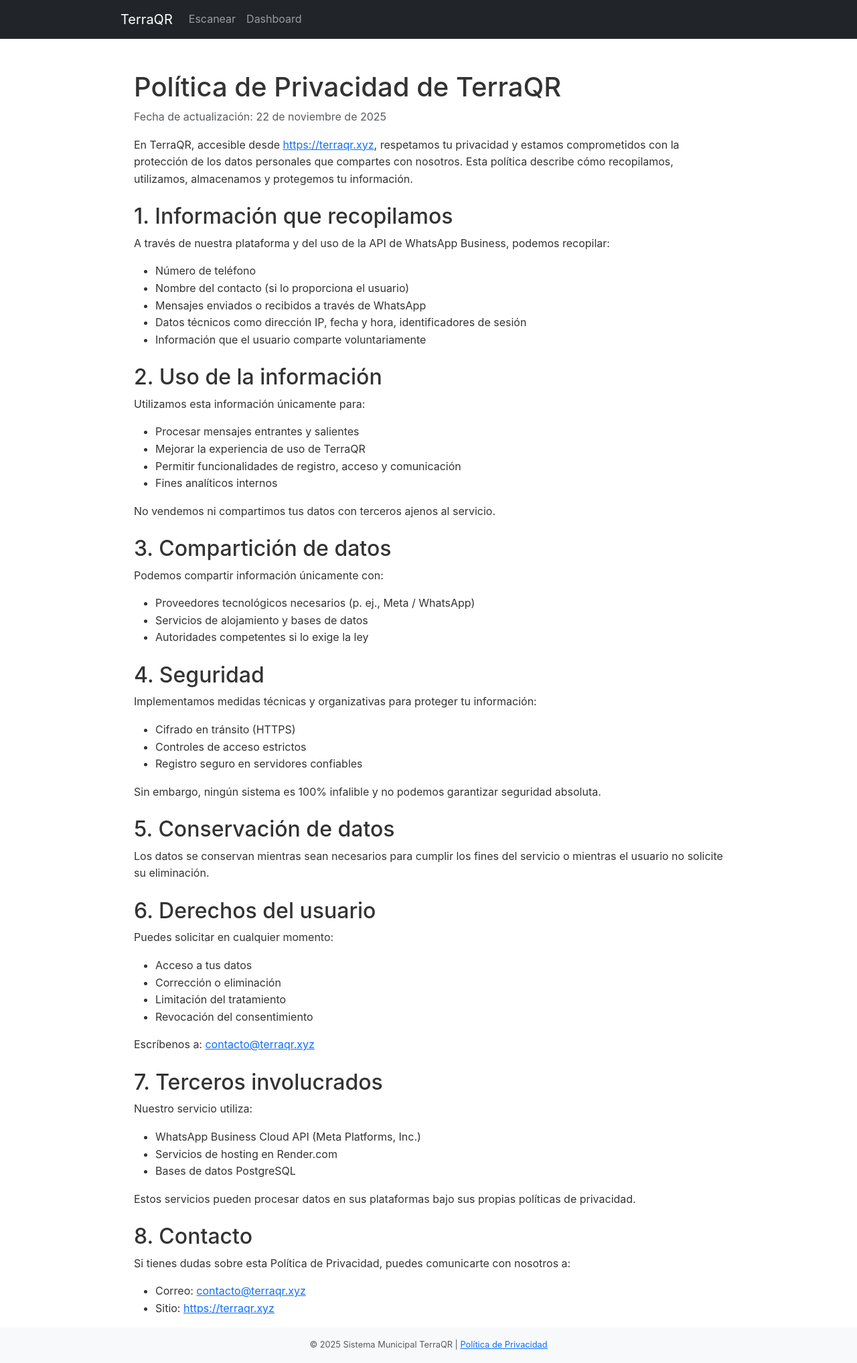
After one commit to ChrisssLeonnn/TerraQR_Python_Final, a FastAPI app: template app/templates/privacy_policy.html in a window 1280 px wide. The commit adds this page. Shown: the whole page at 67% size. Run offline with FastAPI, Linux system fonts and the light colour scheme; the template is opened without the code that fills it, so the values that code supplies are empty; parts of the project's set-up code (start-up, migrations or seed data) failed here and were passed over.

Commit message:
Feat: Add privacy policy page

```diff
--- a/app/routers/web.py
+++ b/app/routers/web.py
@@ -186,6 +186,11 @@ async def validate_and_register_qr_page( # Renamed function
 # async def handle_web_access(...):
 #     pass
 
+@router.get("/privacy", response_class=HTMLResponse)
+async def privacy_policy_page(request: Request):
+    """Displays the privacy policy page."""
+    return templates.TemplateResponse("privacy_policy.html", {"request": request})
+
 @router.get("/dashboard", response_class=HTMLResponse)
 async def dashboard_page(
     request: Request,
--- a/app/templates/_base.html
+++ b/app/templates/_base.html
@@ -39,7 +39,7 @@
     </main>
     <footer class="main-footer mt-auto py-3 bg-light">
         <div class="container text-center">
-            <span class="text-muted">&copy; 2025 Sistema Municipal TerraQR</span>
+            <span class="text-muted">&copy; 2025 Sistema Municipal TerraQR | <a href="/privacy">Política de Privacidad</a></span>
         </div>
     </footer>
     <script src="https://cdn.jsdelivr.net/npm/bootstrap@5.3.2/dist/js/bootstrap.bundle.min.js"></script>
--- /dev/null
+++ b/app/templates/privacy_policy.html
@@ -0,0 +1,78 @@
+{% extends "_base.html" %}
+
+{% block title %}Política de Privacidad{% endblock %}
+
+{% block content %}
+<div class="container mt-5">
+    <h1>Política de Privacidad de TerraQR</h1>
+    <p class="text-muted">Fecha de actualización: 22 de noviembre de 2025</p>
+
+    <p>En TerraQR, accesible desde <a href="https://terraqr.xyz">https://terraqr.xyz</a>, respetamos tu privacidad y estamos comprometidos con la protección de los datos personales que compartes con nosotros. Esta política describe cómo recopilamos, utilizamos, almacenamos y protegemos tu información.</p>
+
+    <h2 class="mt-4">1. Información que recopilamos</h2>
+    <p>A través de nuestra plataforma y del uso de la API de WhatsApp Business, podemos recopilar:</p>
+    <ul>
+        <li>Número de teléfono</li>
+        <li>Nombre del contacto (si lo proporciona el usuario)</li>
+        <li>Mensajes enviados o recibidos a través de WhatsApp</li>
+        <li>Datos técnicos como dirección IP, fecha y hora, identificadores de sesión</li>
+        <li>Información que el usuario comparte voluntariamente</li>
+    </ul>
+
+    <h2 class="mt-4">2. Uso de la información</h2>
+    <p>Utilizamos esta información únicamente para:</p>
+    <ul>
+        <li>Procesar mensajes entrantes y salientes</li>
+        <li>Mejorar la experiencia de uso de TerraQR</li>
+        <li>Permitir funcionalidades de registro, acceso y comunicación</li>
+        <li>Fines analíticos internos</li>
+    </ul>
+    <p>No vendemos ni compartimos tus datos con terceros ajenos al servicio.</p>
+
+    <h2 class="mt-4">3. Compartición de datos</h2>
+    <p>Podemos compartir información únicamente con:</p>
+    <ul>
+        <li>Proveedores tecnológicos necesarios (p. ej., Meta / WhatsApp)</li>
+        <li>Servicios de alojamiento y bases de datos</li>
+        <li>Autoridades competentes si lo exige la ley</li>
+    </ul>
+
+    <h2 class="mt-4">4. Seguridad</h2>
+    <p>Implementamos medidas técnicas y organizativas para proteger tu información:</p>
+    <ul>
+        <li>Cifrado en tránsito (HTTPS)</li>
+        <li>Controles de acceso estrictos</li>
+        <li>Registro seguro en servidores confiables</li>
+    </ul>
+    <p>Sin embargo, ningún sistema es 100% infalible y no podemos garantizar seguridad absoluta.</p>
+
+    <h2 class="mt-4">5. Conservación de datos</h2>
+    <p>Los datos se conservan mientras sean necesarios para cumplir los fines del servicio o mientras el usuario no solicite su eliminación.</p>
+
+    <h2 class="mt-4">6. Derechos del usuario</h2>
+    <p>Puedes solicitar en cualquier momento:</p>
+    <ul>
+        <li>Acceso a tus datos</li>
+        <li>Corrección o eliminación</li>
+        <li>Limitación del tratamiento</li>
+        <li>Revocación del consentimiento</li>
+    </ul>
+    <p>Escríbenos a: <a href="mailto:contacto@terraqr.xyz">contacto@terraqr.xyz</a></p>
+
+    <h2 class="mt-4">7. Terceros involucrados</h2>
+    <p>Nuestro servicio utiliza:</p>
+    <ul>
+        <li>WhatsApp Business Cloud API (Meta Platforms, Inc.)</li>
+        <li>Servicios de hosting en Render.com</li>
+        <li>Bases de datos PostgreSQL</li>
+    </ul>
+    <p>Estos servicios pueden procesar datos en sus plataformas bajo sus propias políticas de privacidad.</p>
+
+    <h2 class="mt-4">8. Contacto</h2>
+    <p>Si tienes dudas sobre esta Política de Privacidad, puedes comunicarte con nosotros a:</p>
+    <ul>
+        <li>Correo: <a href="mailto:contacto@terraqr.xyz">contacto@terraqr.xyz</a></li>
+        <li>Sitio: <a href="https://terraqr.xyz">https://terraqr.xyz</a></li>
+    </ul>
+</div>
+{% endblock %}
```
